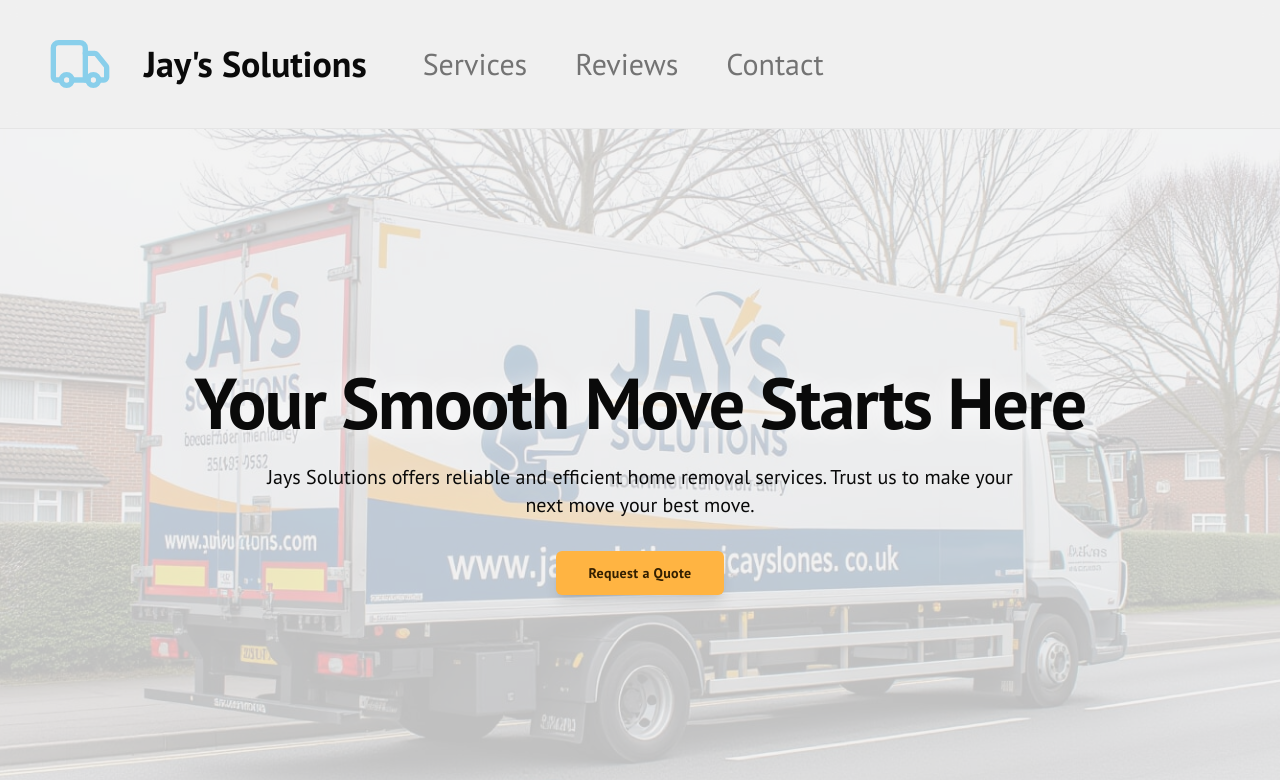
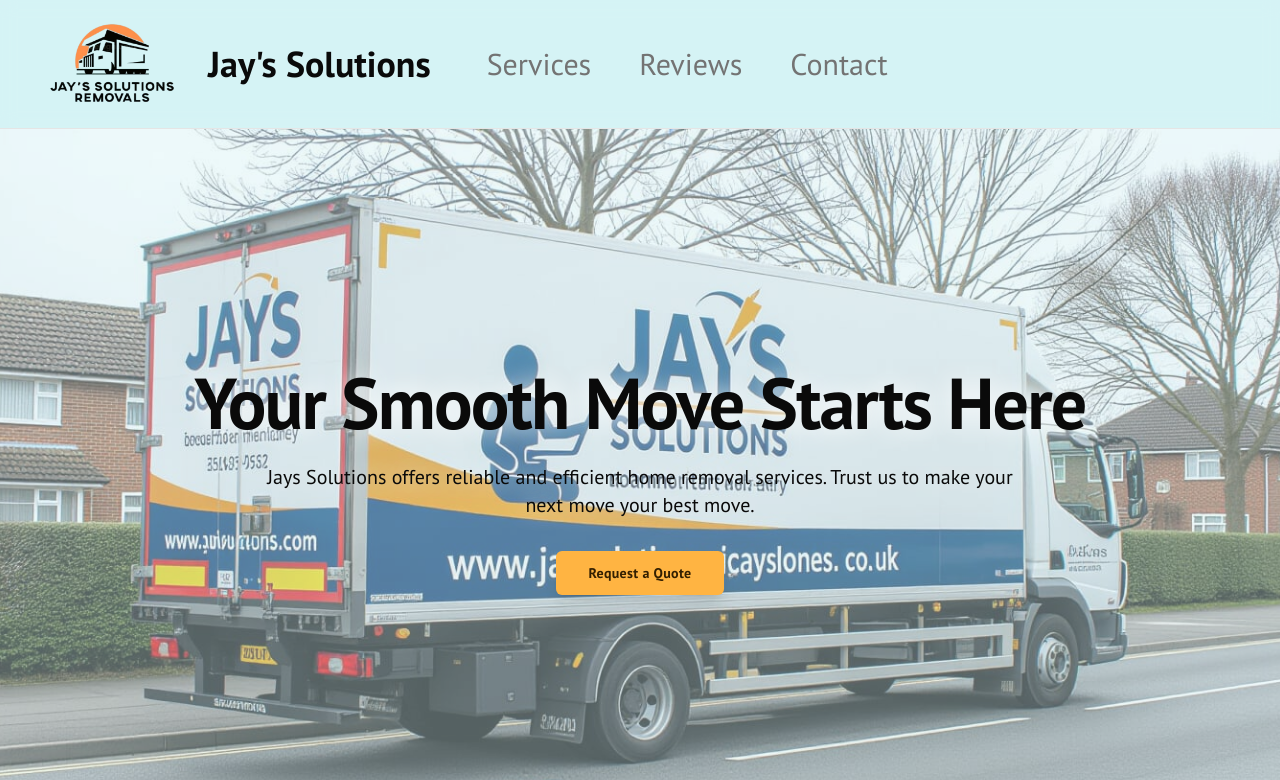
Before and after one commit to chrisbee2812/jayssolutions, a Next.js app: page / in a window 1280 px wide. Shown: the top 780 px of the page. Built offline with nearby package versions, Linux system fonts and the light colour scheme.

Commit message:
logo and background colours

```diff
--- a/src/app/globals.css
+++ b/src/app/globals.css
@@ -8,7 +8,7 @@
 
 @layer base {
   :root {
-    --background: 0 0% 94.1%;
+    --background: 182.2 59.8% 89.8%;
     --foreground: 0 0% 3.9%;
     --card: 0 0% 100%;
     --card-foreground: 0 0% 3.9%;
--- a/src/components/layout/Header.tsx
+++ b/src/components/layout/Header.tsx
@@ -1,4 +1,5 @@
 import Link from 'next/link';
+import Image from 'next/image';
 import { Truck, Menu } from 'lucide-react';
 import { Button } from '@/components/ui/button';
 import { Sheet, SheetContent, SheetTrigger } from '@/components/ui/sheet';
@@ -14,7 +15,16 @@
     <header className="sticky top-0 z-50 w-full border-b bg-background/95 backdrop-blur supports-[backdrop-filter]:bg-background/60">
       <div className="container flex h-16 md:h-32 items-center md:space-x-8">
         <Link href="/" className="mr-6 flex items-center space-x-2 md:space-x-4">
-          <Truck className="h-6 w-6 text-primary md:h-16 md:w-24" />
+          <Image
+              src="/jslogo.png"
+              alt="Jay's solutions removals truck"
+              priority
+              width={160}
+              height={160}
+              className="object-cover"
+              data-ai-hint="Jay's solutions removals truck"
+          />
+          {/* <Truck className="h-6 w-6 text-primary md:h-16 md:w-24" /> */}
           <span className="font-bold text-base md:text-4xl">Jay's Solutions</span>
         </Link>
         <nav className="hidden items-center space-x-12 text-3xl font-medium md:flex">
--- a/src/components/sections/Hero.tsx
+++ b/src/components/sections/Hero.tsx
@@ -11,7 +11,7 @@
                 alt="Jay's solutions removals truck"
                 priority
                 fill
-                className="object-cover opacity-20"
+                className="object-cover opacity-60"
                 data-ai-hint="Jay's solutions removals truck"
             />
             <div className="relative z-10 container mx-auto px-4 text-center text-foreground">
```
Also changed, not shown: public/jslogo.png (added).
